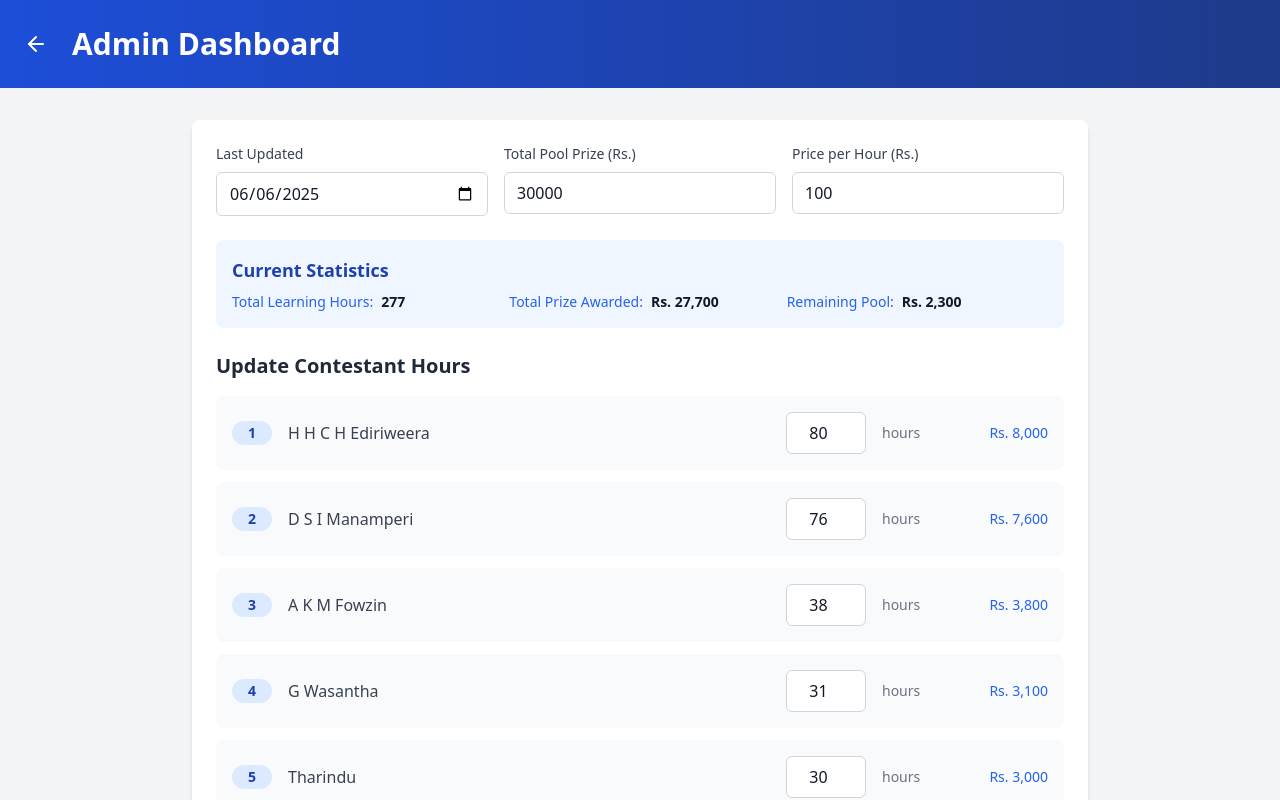
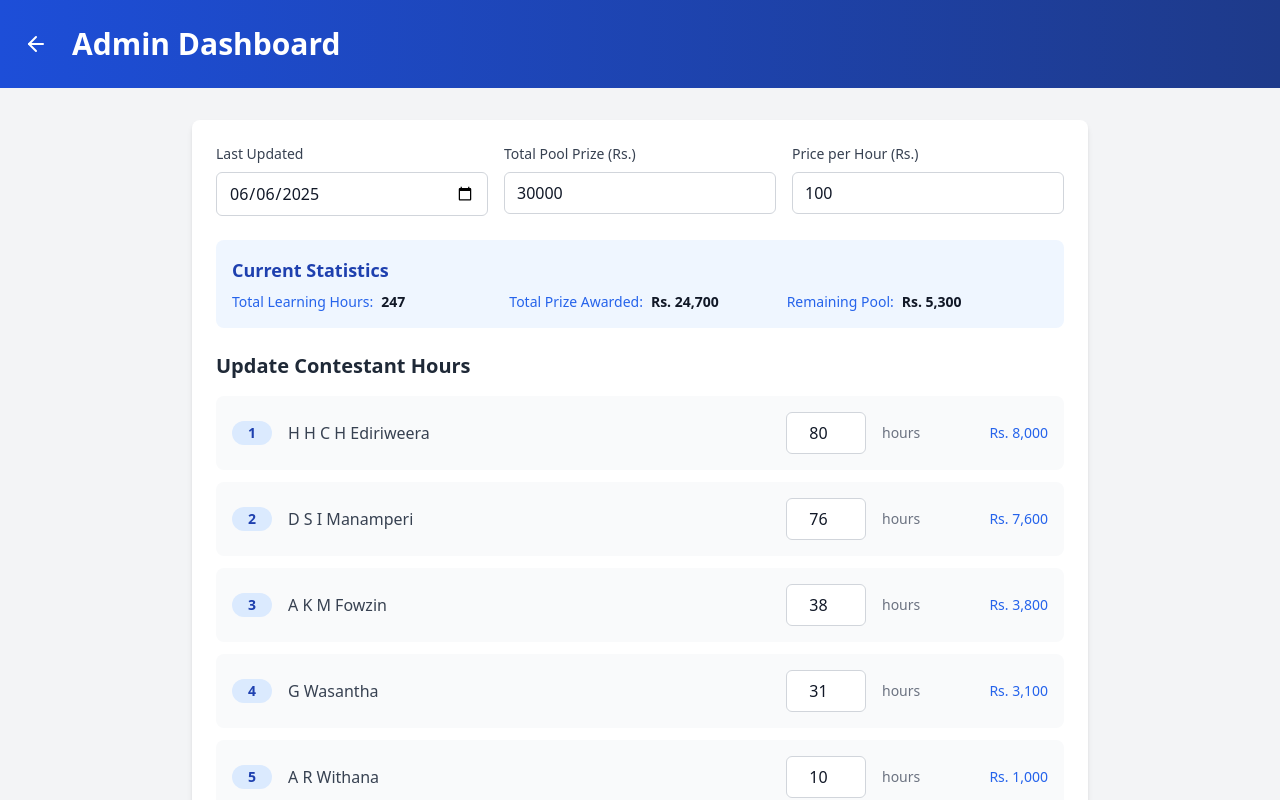
Before and after one commit to Bovindu/leader_board, a React (Vite) app: page /admin in a window 1280 px wide. Shown: the top 800 px of the page. Built offline with nearby package versions, Linux system fonts and the light colour scheme.

Commit message:
Update leaderboard data

```diff
--- a/src/data/leaderboard-data.ts
+++ b/src/data/leaderboard-data.ts
@@ -7,8 +7,7 @@ export const leaderboardData = [
   { rank: 2, name: "D S I Manamperi", hours: 76, money: 1600, profilePic: "https://images.pexels.com/photos/774909/pexels-photo-774909.jpeg?auto=compress&cs=tinysrgb&w=1260&h=750&dpr=1" },
   { rank: 3, name: "A K M Fowzin", hours: 38, money: 3800, profilePic: fowzinImage },
   { rank: 4, name: "G Wasantha", hours: 31, money: 3100, profilePic: "https://images.pexels.com/photos/220453/pexels-photo-220453.jpeg?auto=compress&cs=tinysrgb&w=1260&h=750&dpr=1" },
-  { rank: 5, name: "Tharindu", hours: 30, money: 3000, profilePic: "https://res.cloudinary.com/dlcm7h3zb/image/upload/v1749441414/lebron_ylttqb.jpg" },
-  { rank: 6, name: "A R Withana", hours: 10, money: 1000, profilePic: WithanaImage },
-  { rank: 7, name: "K A A Priyanga", hours: 7, money: 700, profilePic: "https://images.pexels.com/photos/91227/pexels-photo-91227.jpeg?auto=compress&cs=tinysrgb&w=1260&h=750&dpr=1" },
-  { rank: 8, name: "M R D Perera", hours: 5, money: 500, profilePic: "https://images.pexels.com/photos/1239291/pexels-photo-1239291.jpeg?auto=compress&cs=tinysrgb&w=1260&h=750&dpr=1" },
+  { rank: 5, name: "A R Withana", hours: 10, money: 1000, profilePic: WithanaImage },
+  { rank: 6, name: "K A A Priyanga", hours: 7, money: 700, profilePic: "https://images.pexels.com/photos/91227/pexels-photo-91227.jpeg?auto=compress&cs=tinysrgb&w=1260&h=750&dpr=1" },
+  { rank: 7, name: "M R D Perera", hours: 5, money: 500, profilePic: "https://images.pexels.com/photos/1239291/pexels-photo-1239291.jpeg?auto=compress&cs=tinysrgb&w=1260&h=750&dpr=1" },
 ];
```
